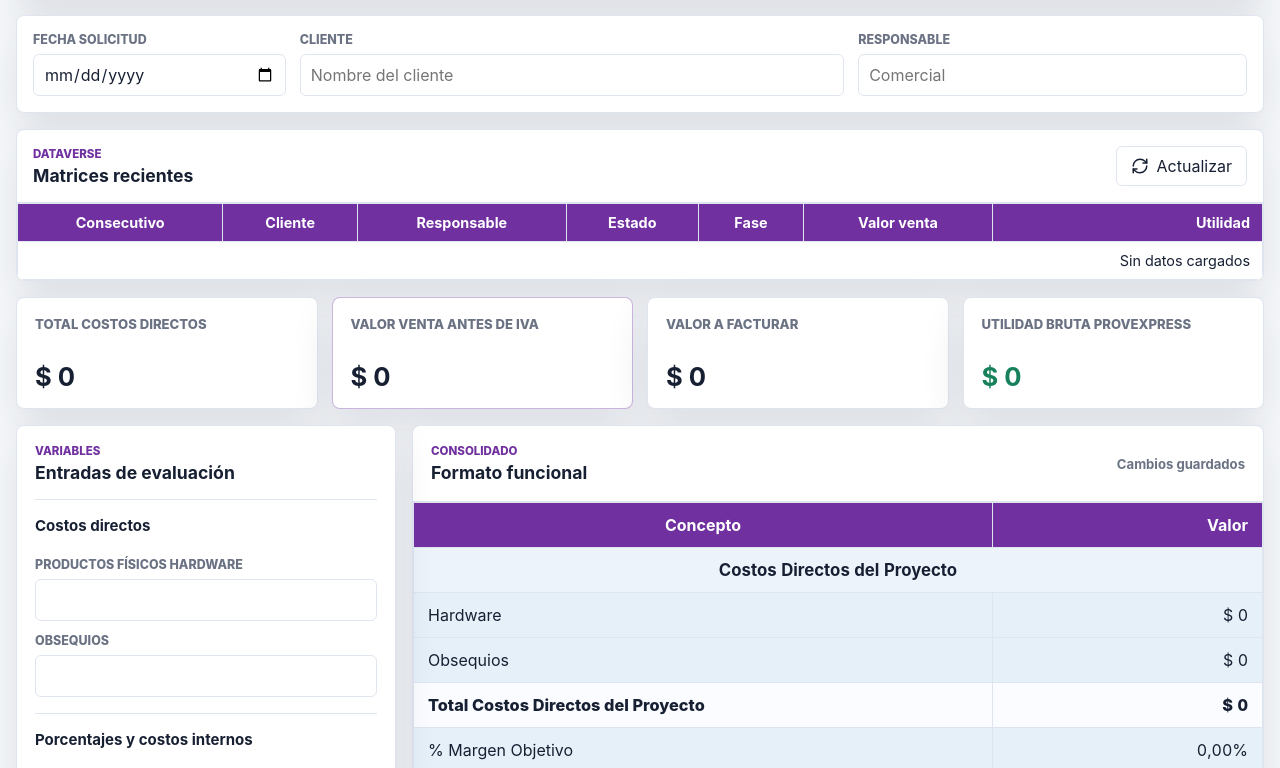
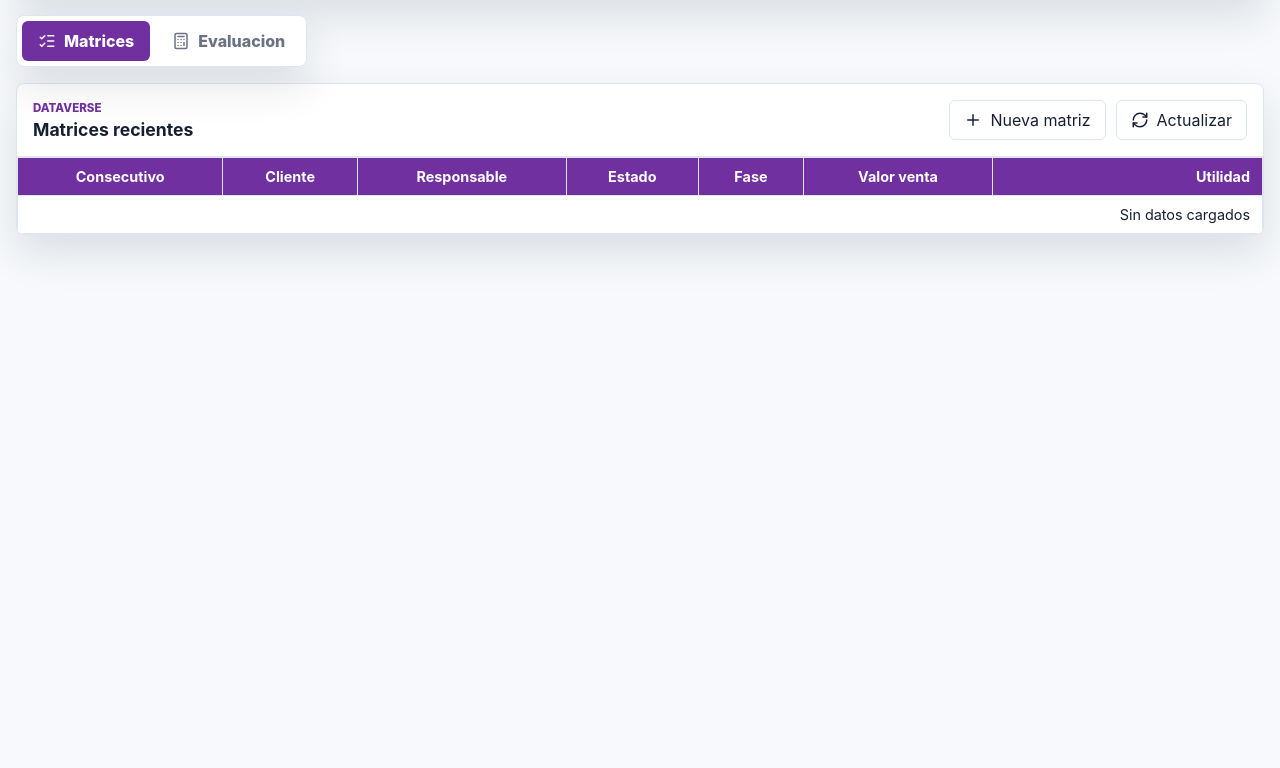
Before and after one commit to Provexpress/Matriz-Comercial-PX, a website: page index.html in a window 1280 px wide. Shown: the part 135-903 px from the top of the page. After the commit the page ends 800 px from the top, so only its background shows below. Drawn offline with nearby package versions, Linux system fonts and the light colour scheme.

Commit message:
Separa vistas de matrices y evaluacion

```diff
--- a/app.js
+++ b/app.js
@@ -190,6 +190,7 @@ async function connectMicrosoft() {
   await getDataverseToken();
   const label = document.querySelector("#loginBtn span");
   if (label && currentAccount) label.textContent = currentAccount.name || currentAccount.username || "Conectado";
+  await loadMatrices();
 }
 
 async function dataverseRequest(method, relativeUrl, body, extraHeaders = {}) {
@@ -347,6 +348,24 @@ function resetValues() {
   saveState();
 }
 
+function switchView(target) {
+  const isEvaluation = target === "evaluationView";
+  document.querySelector("#recordsView").classList.toggle("active", !isEvaluation);
+  document.querySelector("#evaluationView").classList.toggle("active", isEvaluation);
+  document.querySelector("#evaluationViewContent").classList.toggle("active", isEvaluation);
+  document.body.classList.toggle("app-mode-records", !isEvaluation);
+  document.body.classList.toggle("app-mode-evaluation", isEvaluation);
+
+  document.querySelectorAll("[data-view-target]").forEach((button) => {
+    button.classList.toggle("active", button.dataset.viewTarget === target);
+  });
+}
+
+function startNewMatrix() {
+  resetValues();
+  switchView("evaluationView");
+}
+
 function exportTable() {
   const projectRows = `
     <tr><th>Fecha solicitud</th><td>${state.fechaSolicitud || ""}</td></tr>
@@ -475,6 +494,7 @@ async function saveMatrix() {
     });
     document.querySelector("#saveState").textContent = `Guardada ${consecutivo}`;
     await loadMatrices();
+    switchView("recordsView");
   } catch (error) {
     document.querySelector("#saveState").textContent = error.message;
   } finally {
@@ -492,5 +512,10 @@ document.addEventListener("DOMContentLoaded", () => {
   document.querySelector("#saveMatrixBtn").addEventListener("click", saveMatrix);
   document.querySelector("#refreshMatricesBtn").addEventListener("click", loadMatrices);
   document.querySelector("#loginBtn").addEventListener("click", connectMicrosoft);
+  document.querySelector("#newMatrixBtn").addEventListener("click", startNewMatrix);
+  document.querySelectorAll("[data-view-target]").forEach((button) => {
+    button.addEventListener("click", () => switchView(button.dataset.viewTarget));
+  });
+  switchView("recordsView");
   if (window.lucide) window.lucide.createIcons();
 });
--- a/index.html
+++ b/index.html
@@ -6,7 +6,7 @@
     <title>Matriz Comercial PX</title>
     <link rel="stylesheet" href="styles.css" />
     <script src="https://unpkg.com/lucide@latest/dist/umd/lucide.js" defer></script>
-    <script src="app.js?v=20260430-msal2" defer></script>
+    <script src="app.js?v=20260430-views1" defer></script>
   </head>
   <body>
     <main class="app-shell">
@@ -19,19 +19,19 @@
           </div>
         </div>
         <div class="actions" aria-label="Acciones del formato">
-          <button class="icon-button" type="button" id="resetBtn" title="Restablecer valores">
+          <button class="icon-button eval-action" type="button" id="resetBtn" title="Restablecer valores">
             <i data-lucide="rotate-ccw"></i>
             <span>Restablecer</span>
           </button>
-          <button class="icon-button" type="button" id="printBtn" title="Imprimir o guardar PDF">
+          <button class="icon-button eval-action" type="button" id="printBtn" title="Imprimir o guardar PDF">
             <i data-lucide="printer"></i>
             <span>Imprimir</span>
           </button>
-          <button class="primary-button" type="button" id="exportBtn" title="Exportar tabla a Excel">
+          <button class="primary-button eval-action" type="button" id="exportBtn" title="Exportar tabla a Excel">
             <i data-lucide="file-spreadsheet"></i>
             <span>Exportar</span>
           </button>
-          <button class="primary-button" type="button" id="saveMatrixBtn" title="Guardar matriz en Dataverse">
+          <button class="primary-button eval-action" type="button" id="saveMatrixBtn" title="Guardar matriz en Dataverse">
             <i data-lucide="save"></i>
             <span>Guardar matriz</span>
           </button>
@@ -42,6 +42,18 @@
         </div>
       </header>
 
+      <nav class="view-tabs" aria-label="Vistas principales">
+        <button class="tab-button active" type="button" data-view-target="recordsView">
+          <i data-lucide="list-checks"></i>
+          <span>Matrices</span>
+        </button>
+        <button class="tab-button" type="button" data-view-target="evaluationView">
+          <i data-lucide="calculator"></i>
+          <span>Evaluacion</span>
+        </button>
+      </nav>
+
+      <section class="app-view" id="evaluationView">
       <section class="project-strip" aria-label="Información del proyecto">
         <label>
           <span>Fecha solicitud</span>
@@ -57,16 +69,25 @@
         </label>
       </section>
 
+      </section>
+
+      <section class="app-view active" id="recordsView">
       <section class="records-panel" aria-label="Matrices creadas">
         <div class="records-heading">
           <div>
             <p class="eyebrow">Dataverse</p>
             <h2>Matrices recientes</h2>
           </div>
-          <button class="icon-button" type="button" id="refreshMatricesBtn" title="Actualizar listado">
-            <i data-lucide="refresh-cw"></i>
-            <span>Actualizar</span>
-          </button>
+          <div class="records-actions">
+            <button class="icon-button" type="button" id="newMatrixBtn" title="Crear nueva matriz">
+              <i data-lucide="plus"></i>
+              <span>Nueva matriz</span>
+            </button>
+            <button class="icon-button" type="button" id="refreshMatricesBtn" title="Actualizar listado">
+              <i data-lucide="refresh-cw"></i>
+              <span>Actualizar</span>
+            </button>
+          </div>
         </div>
         <div class="records-table-wrap">
           <table class="records-table">
@@ -87,7 +108,9 @@
           </table>
         </div>
       </section>
+      </section>
 
+      <section class="app-view" id="evaluationViewContent">
       <section class="summary-grid" aria-label="Resultados principales">
         <article class="metric">
           <span>Total costos directos</span>
--- a/styles.css
+++ b/styles.css
@@ -107,6 +107,54 @@ h3 {
   gap: 10px;
 }
 
+.view-tabs {
+  display: inline-flex;
+  gap: 6px;
+  margin-top: 16px;
+  padding: 5px;
+  border: 1px solid var(--line);
+  border-radius: 8px;
+  background: var(--paper);
+  box-shadow: var(--shadow);
+}
+
+.tab-button {
+  display: inline-flex;
+  align-items: center;
+  justify-content: center;
+  gap: 8px;
+  min-height: 40px;
+  padding: 0 16px;
+  border: 0;
+  border-radius: 6px;
+  color: var(--muted);
+  background: transparent;
+  cursor: pointer;
+  font-weight: 800;
+}
+
+.tab-button.active {
+  color: #fff;
+  background: var(--purple);
+}
+
+.tab-button svg {
+  width: 18px;
+  height: 18px;
+}
+
+.app-view {
+  display: none;
+}
+
+.app-view.active {
+  display: block;
+}
+
+.app-mode-records .eval-action {
+  display: none;
+}
+
 .icon-button,
 .primary-button {
   display: inline-flex;
@@ -197,6 +245,13 @@ input:focus {
   gap: 16px;
   padding: 16px;
   border-bottom: 1px solid var(--line);
+}
+
+.records-actions {
+  display: flex;
+  flex-wrap: wrap;
+  justify-content: flex-end;
+  gap: 10px;
 }
 
 .records-table-wrap {
@@ -408,6 +463,7 @@ th:last-child {
   .topbar,
   .project-strip,
   .records-heading,
+  .view-tabs,
   .summary-grid {
     grid-template-columns: 1fr;
   }
@@ -419,8 +475,16 @@ th:last-child {
 
   .actions,
   .actions button,
+  .records-actions,
+  .records-actions button,
+  .view-tabs,
+  .tab-button,
   .records-heading button {
     width: 100%;
+  }
+
+  .view-tabs {
+    display: grid;
   }
 
   .summary-grid {
```
